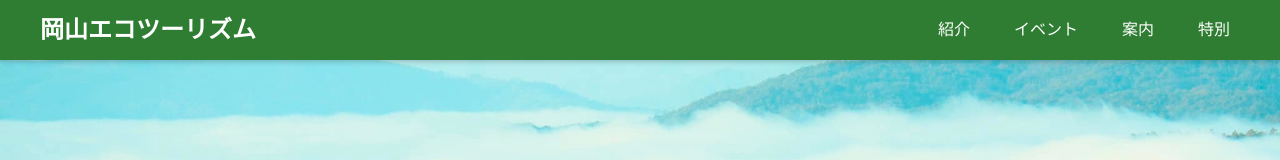
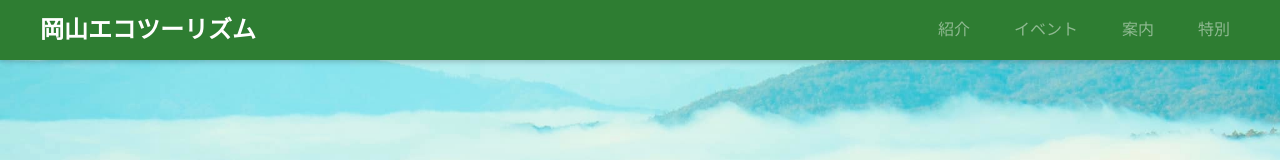
Before and after one commit to csw8506/hackathon, a plain HTML site: page web/kouraku.html in a window 1280 px wide. Shown: the top 160 px of the page. Drawn offline with Linux system fonts and the light colour scheme.

Commit message:
ヘッダーの色の修正

```diff
--- a/css/bmoi.hakkathon.css
+++ b/css/bmoi.hakkathon.css
@@ -35,7 +35,7 @@ body {
 }
 
 .nav-links a {
-    color: white;
+    color: rgba(255, 255, 255, 0.468);
     text-decoration: none;
     margin-left: 20px;
     padding: 5px 10px;
```
